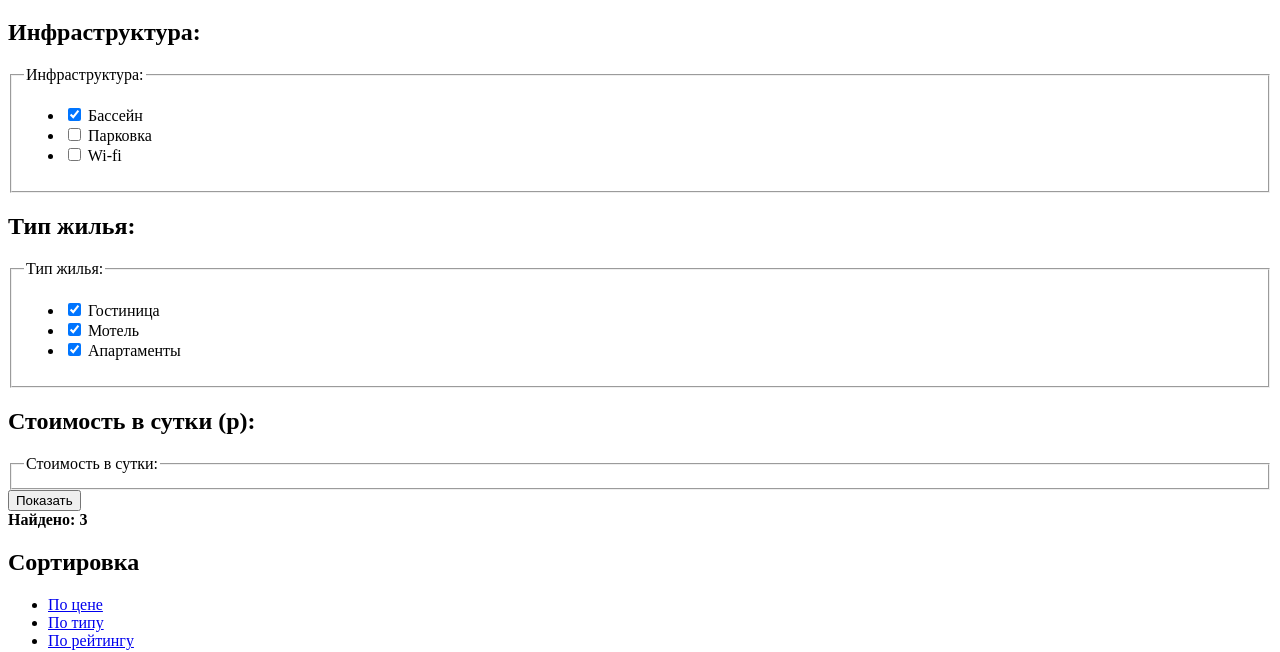
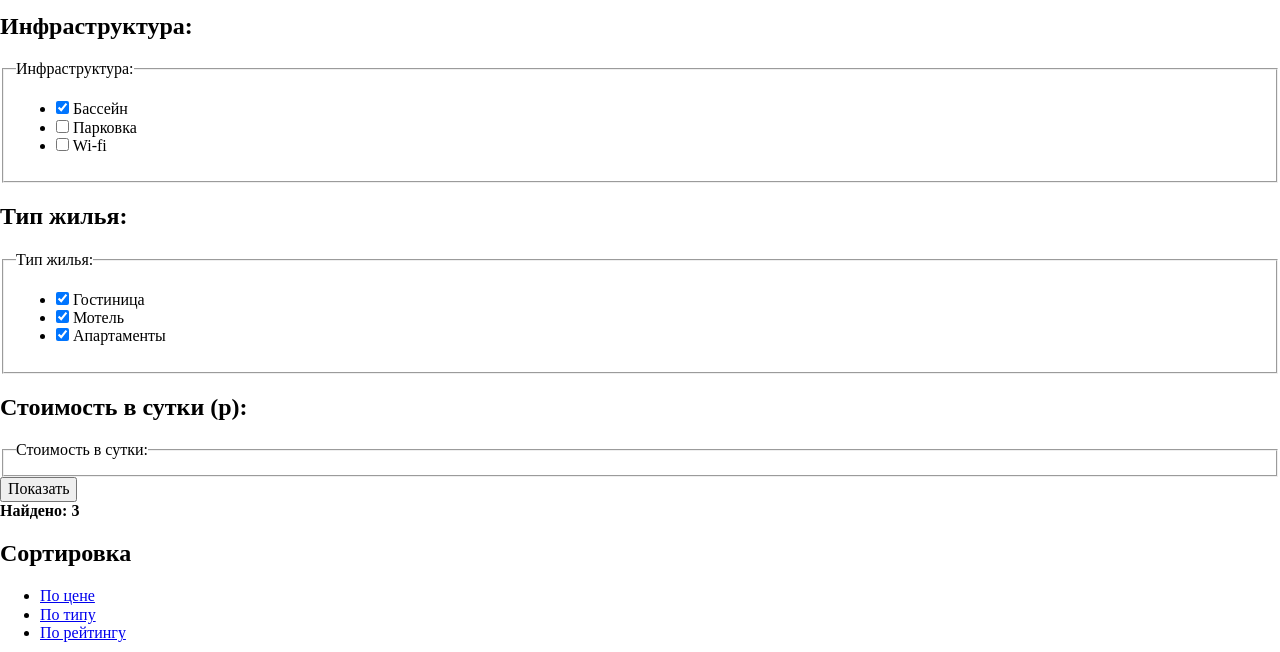
Before and after one commit to VikiTR/674271-sedona, a plain HTML site: page hostels.html in a window 1280 px wide. Shown: the part 175-827 px from the top of the page. Drawn offline with nearby package versions, Linux system fonts and the light colour scheme.

Commit message:
изменения в hostels
добавление ссылок на нормолайз, шрифт и css

```diff
--- a/hostels.html
+++ b/hostels.html
@@ -3,6 +3,9 @@
   <head>
     <meta charset="utf-8">
     <title>HTML Academy: Седона</title>
+    <link href="https://fonts.googleapis.com/css?family=PT+Sans:400,700&amp;subset=cyrillic" rel="stylesheet">
+    <link href="css/normalize.css" rel="stylesheet">
+    <link rel="stylesheet" href="css/style.css">
   </head>
   <body>
     <header class="main-header">
@@ -69,7 +72,7 @@
 
 
    </fieldset>
-    <button type="submit">Показать</button>
+    <input type="submit" value="Показать">
   </form>
 </section>
 <section class="found">
```
